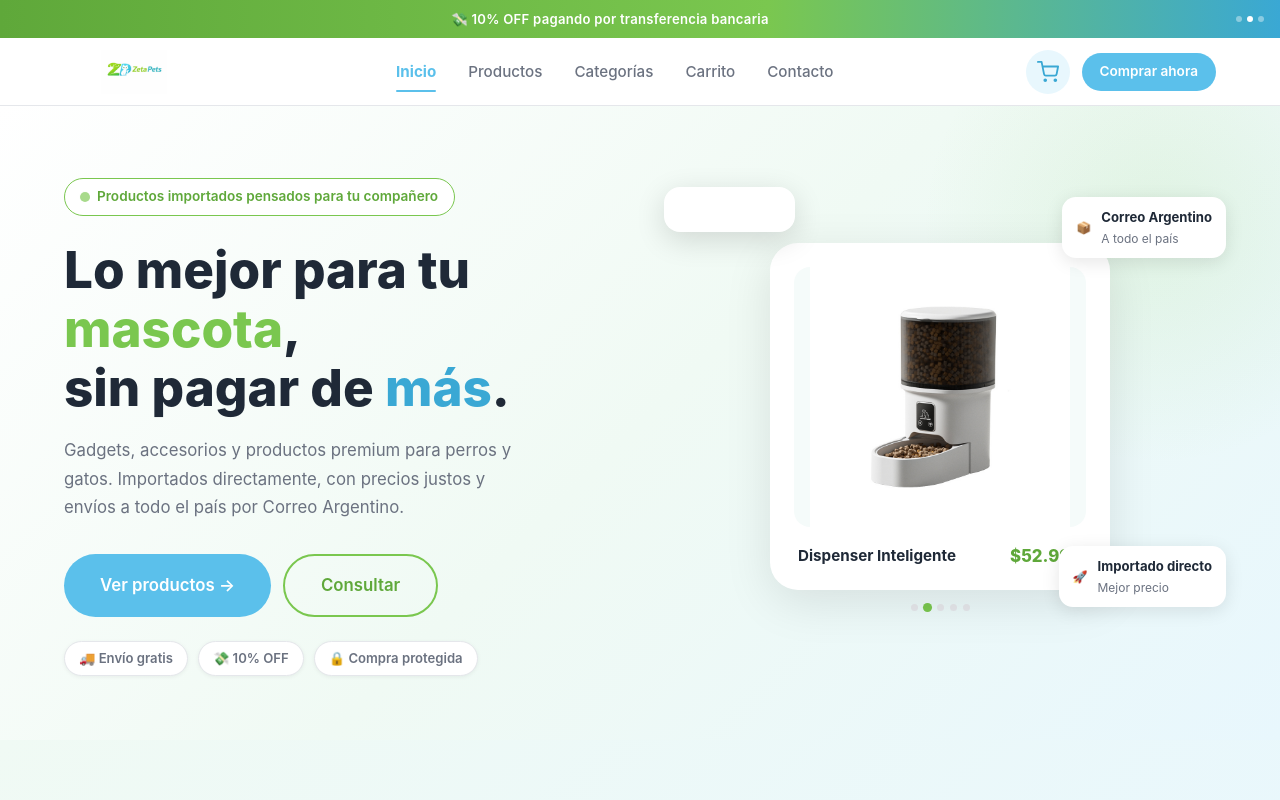
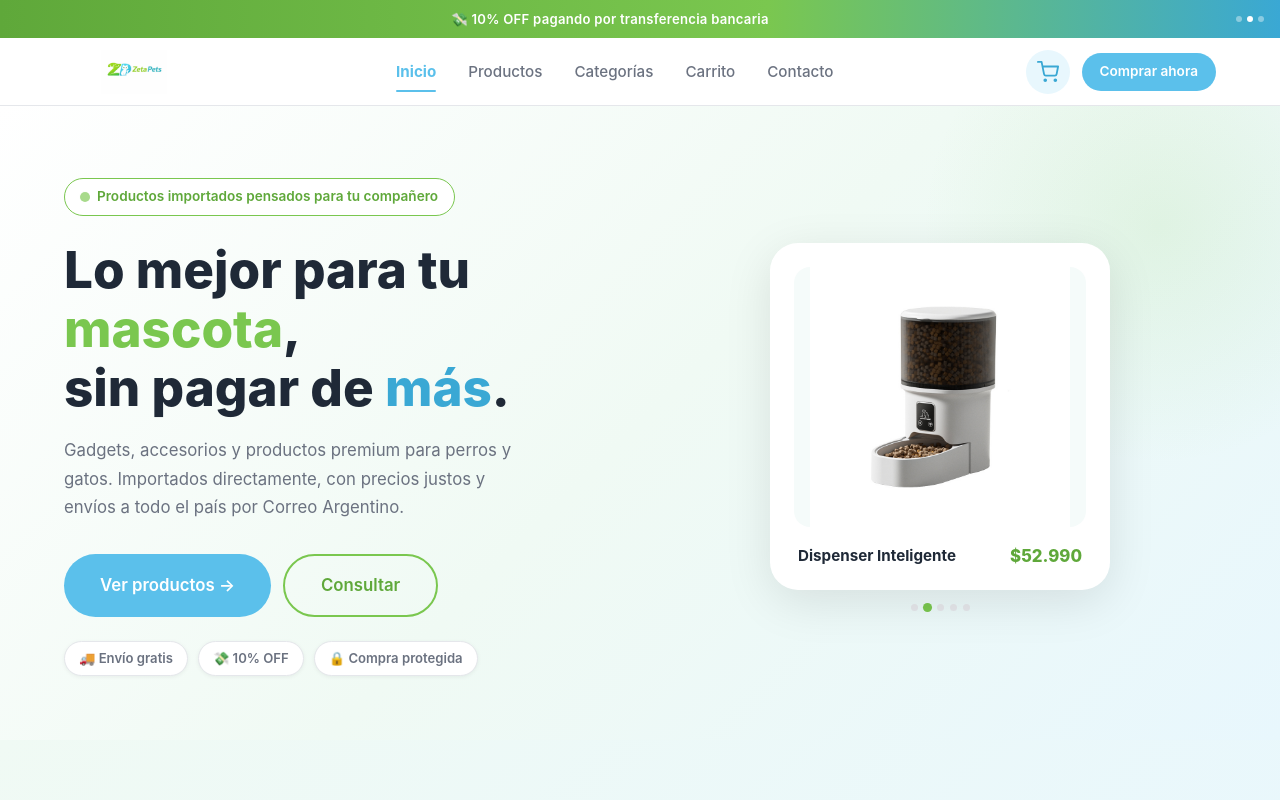
Before and after one commit to szelerteins/zetapets, a Next.js app: page / in a window 1280 px wide. Shown: the top 800 px of the page. Built offline with nearby package versions, Linux system fonts and the light colour scheme.

Commit message:
fix: quitar badges flotantes del hero

```diff
--- a/components/Hero.jsx
+++ b/components/Hero.jsx
@@ -70,30 +70,6 @@ export default function Hero() {
         {/* ── RIGHT ── */}
         <div className="hero-split-right">
 
-          {/* Floating badge — top left */}
-          <div className="hero-badge hero-badge-tl">
-            <span className="hero-badge-dot" />
-            Más vendido
-          </div>
-
-          {/* Floating card — top right */}
-          <div className="hero-badge-card hero-badge-tr">
-            <span className="hero-badge-icon">📦</span>
-            <div>
-              <strong>Correo Argentino</strong>
-              <span>A todo el país</span>
-            </div>
-          </div>
-
-          {/* Floating card — bottom right */}
-          <div className="hero-badge-card hero-badge-br">
-            <span className="hero-badge-icon">🚀</span>
-            <div>
-              <strong>Importado directo</strong>
-              <span>Mejor precio</span>
-            </div>
-          </div>
-
           {/* Product card */}
           <div className={`hero-product-card ${fading ? "hero-card-fade-out" : "hero-card-fade-in"}`}>
             <div className="hero-product-img">
```
